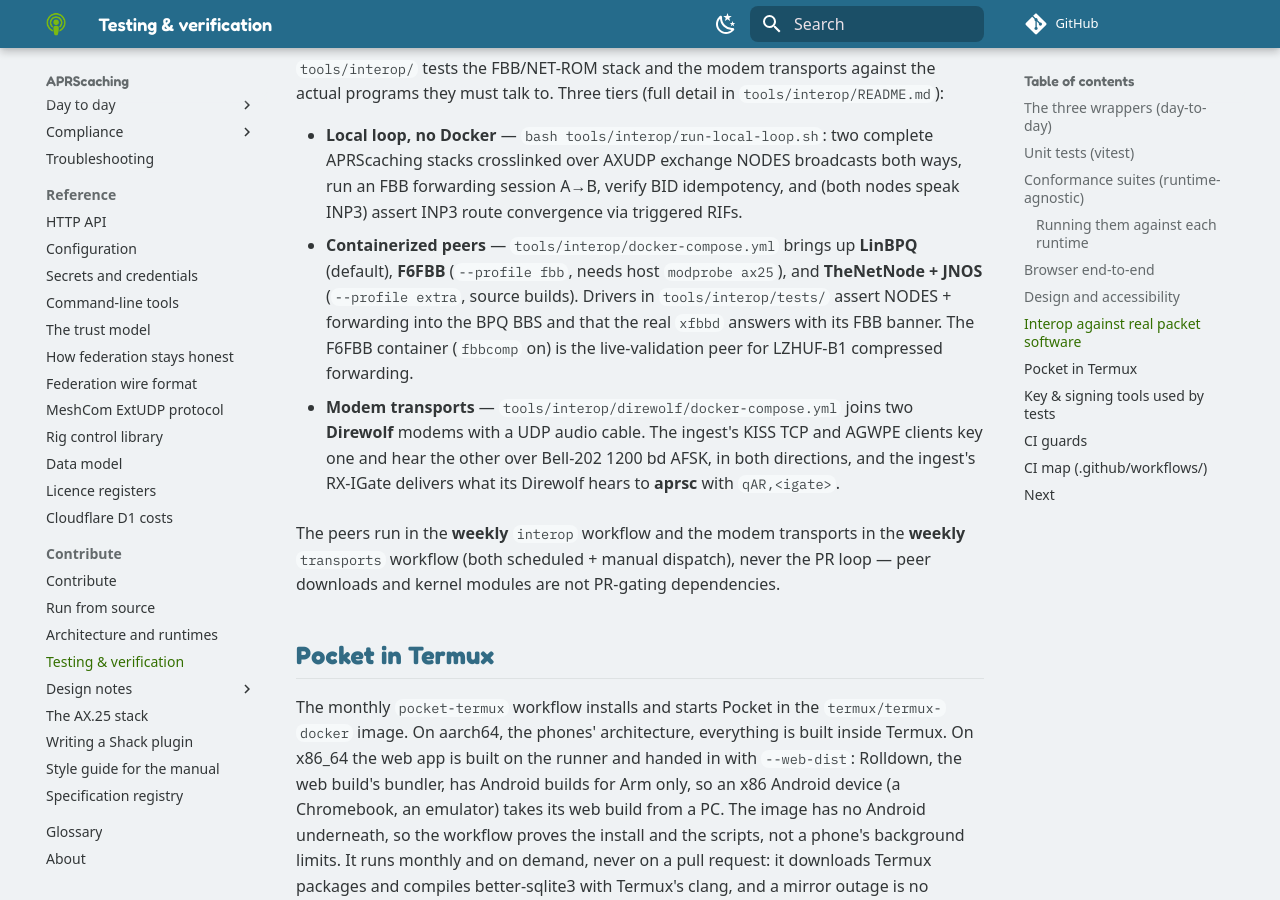
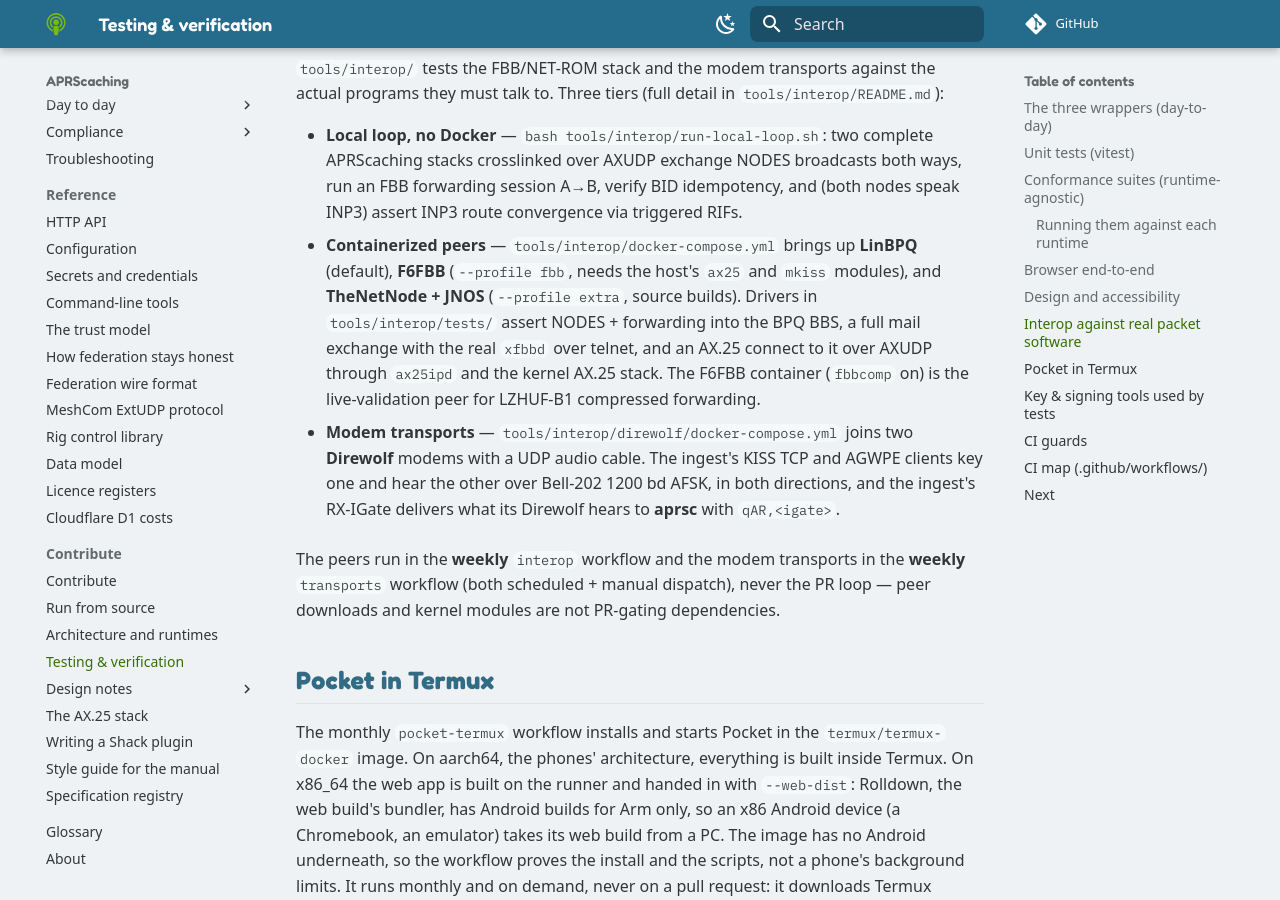
Before and after one commit to apachler/aprscaching, an MkDocs documentation site: the page built from docs/contribute/testing.md, in a window 1280 px wide and 900 px high, scrolled down 4006 px. Built offline with MkDocs 1.6.1 and Material for MkDocs 9.7.7, drawn with Linux system fonts in a browser that asks for light colours; comment, search, counter and statistics services are not loaded.

Commit message:
ci(interop): F6FBB runs on kernel AX.25 behind ax25ipd, and an AX.25 connect over AXUDP must reach its SID (#235)
The `fbb` job's kernel AX.25 path never came up in CI: the runner
kernels have `CONFIG_MKISS` unset, `kissattach` failed quietly, and the
container served telnet only. The job also never asserted the kernel
leg.

## Changes

- **Modules.** The `fbb` job loads `ax25` and `mkiss` with
`tools/interop/ax25kernel/load-modules.sh`, which builds mkiss out of
tree when the kernel lacks it.
- **Container.** `fbb` runs privileged on the host network, because
AF_AX25 sockets and AX.25 devices exist only in the initial network
namespace.
- `start.sh` runs `kissattach /dev/ptmx axudp` and points ax25ipd at the
pty slave that kissattach prints. The container exits if the kernel path
does not come up. Set `FBB_TELNET_ONLY=1` to skip the kernel path on a
host without the modules.
- `ax25ipd.conf` addresses its peers by IP: acs at `172.31.93.10` and
the dialer on the host at udp :10094. The `GB7BPQ` route is gone; it
pointed at a peer that never runs in this job.
- acs reaches ax25ipd at the compose gateway:
`ACS_AXUDP_PEERS=172.31.93.1:10093`.
- **Assertions (the job fails if any one fails):**
- an `ax` device exists on the runner, and xfbbd's `OE9FBB-1` listener
appears in `/proc/net/ax25`;
- the device's `rx_packets` counter rises, which shows the acs node's
NET/ROM broadcasts reaching the kernel through ax25ipd;
- the new `tests/fbb-ax25.mjs` connects our LAPB initiator to `OE9FBB-1`
(AXUDP → ax25ipd → kernel → xfbbd) and receives FBB's
`[FBB-7.0.11-AB1FHMRX$]` SID.
- **Docs.** `tools/interop/README.md` (matrix, services table, runbook)
and `docs/contribute/testing.md` now describe the kernel leg as it runs.
Before this change, the matrix listed `fbb-smoke`, a telnet-only test,
as the AXUDP assertion.

## Verification

Full `interop` dispatch is green on all jobs:
https://github.com/apachler/aprscaching/actions/runs/37148008708. `pnpm
lint`, `pnpm format:check` and `node tools/checks/docs.mjs` pass.

Signed-off-by: Andreas Pachler <apachler@paan-systems.com>

```diff
--- a/docs/contribute/testing.md
+++ b/docs/contribute/testing.md
@@ -144,9 +144,10 @@
   A→B, verify BID idempotency, and (both nodes speak INP3) assert INP3 route convergence via
   triggered RIFs.
 - **Containerized peers** — `tools/interop/docker-compose.yml` brings up **LinBPQ** (default),
-  **F6FBB** (`--profile fbb`, needs host `modprobe ax25`), and **TheNetNode + JNOS**
+  **F6FBB** (`--profile fbb`, needs the host's `ax25` and `mkiss` modules), and **TheNetNode + JNOS**
   (`--profile extra`, source builds). Drivers in `tools/interop/tests/` assert NODES + forwarding
-  into the BPQ BBS and that the real `xfbbd` answers with its FBB banner. The F6FBB container
+  into the BPQ BBS, a full mail exchange with the real `xfbbd` over telnet, and an AX.25 connect to it
+  over AXUDP through `ax25ipd` and the kernel AX.25 stack. The F6FBB container
   (`fbbcomp` on) is the live-validation peer for LZHUF-B1 compressed forwarding.
 
 - **Modem transports** — `tools/interop/direwolf/docker-compose.yml` joins two **Direwolf** modems
```
Also changed, not shown: tools/interop/README.md (+24 -8 lines), 6 other files.
